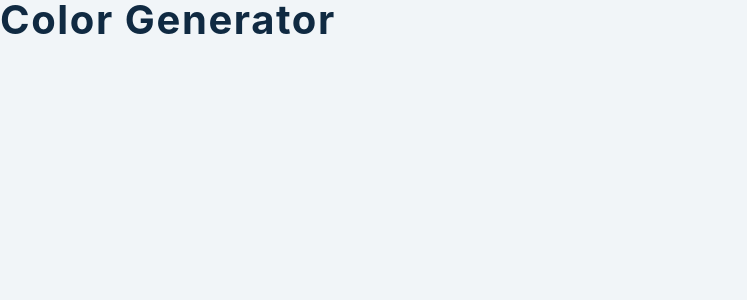
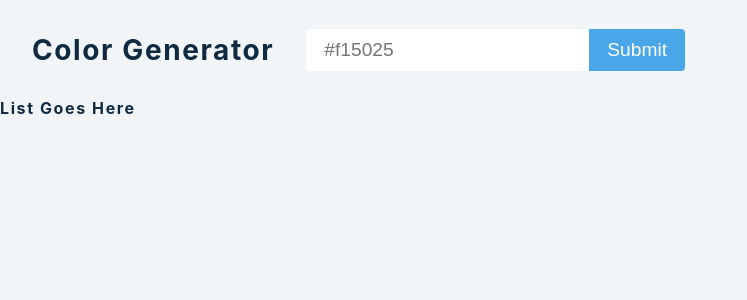
Before and after one commit to viktishchenko/rehearsal, a React (Create React App) app in the folder projects/: page / in a window 1280 px wide. Shown: the top 300 px of the page, without its empty margins (0-747 px from the left). Built offline with nearby package versions, Linux system fonts and the light colour scheme.

Commit message:
feat: get value form, basic handle

```diff
--- a/projects/package.json
+++ b/projects/package.json
@@ -10,6 +10,7 @@
     "react-dom": "^18.2.0",
     "react-icons": "^4.6.0",
     "react-scripts": "5.0.1",
+    "values.js": "^2.1.1",
     "web-vitals": "^2.1.4"
   },
   "scripts": {
--- a/projects/src/App.js
+++ b/projects/src/App.js
@@ -2,12 +2,41 @@
 import { useState } from "react";
 import SingleColor from "./draft/09-colorgen/SingleColor";
 
-// import Values from "values.js";
+import Values from "values.js";
 
 /* rfce */
 
 function App() {
-  return <h2>color generator</h2>;
+  const [color, setColor] = useState("");
+  const [error, setError] = useState(false);
+  const [list, setList] = useState([]);
+
+  const handleSubmit = (e) => {
+    e.preventDefault();
+    console.log("halo");
+  };
+
+  return (
+    <>
+      <section className="container">
+        <h3>color generator</h3>
+        <form onSubmit={handleSubmit}>
+          <input
+            type="text"
+            value={color}
+            onChange={(e) => {
+              setColor(e.target.value);
+            }}
+            placeholder="#f15025"
+          />
+          <button className="btn">submit</button>
+        </form>
+      </section>
+      <section className="colors">
+        <h4>list goes here</h4>
+      </section>
+    </>
+  );
 }
 
 export default App;
--- a/projects/src/draft/09-colorgen/utils.js
+++ b/projects/src/draft/09-colorgen/utils.js
@@ -1,6 +1,6 @@
 function componentToHex(c) {
   var hex = c.toString(16);
-  return hex.length == 1 ? "0" + hex : hex;
+  return hex.length === 1 ? "0" + hex : hex;
 }
 
 function rgbToHex(r, g, b) {
```
Also changed, not shown: projects/assets/09/colorgen-basic.png (added), projects/src/draft/09-colorgen/README.md (added), 1 other file (tests, documents, lock files or other folders).
